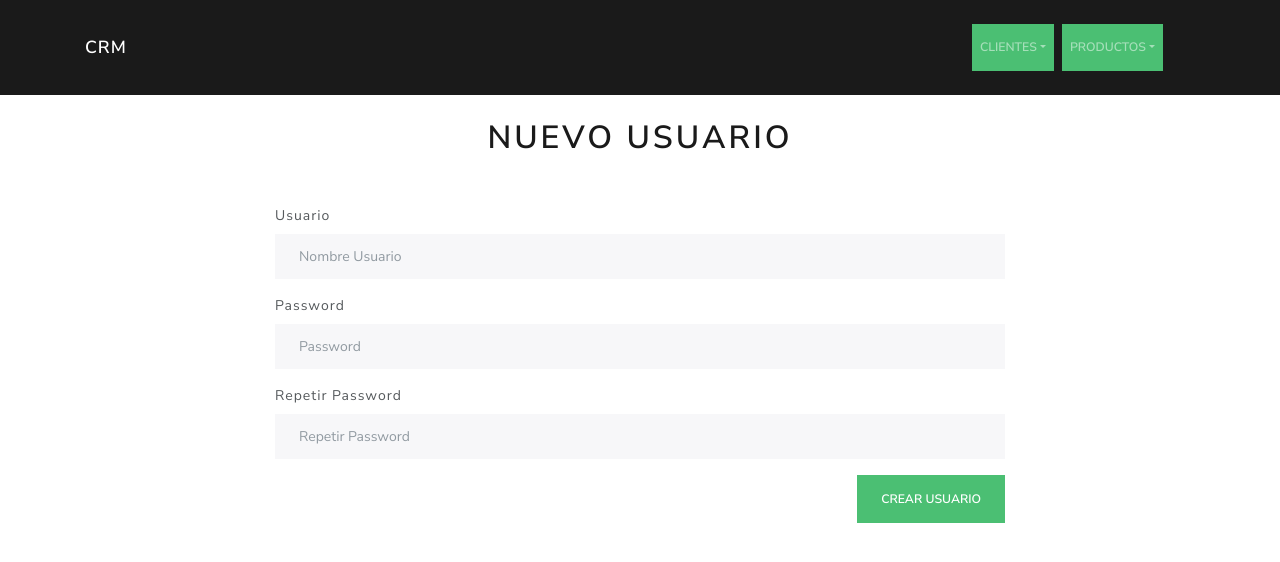
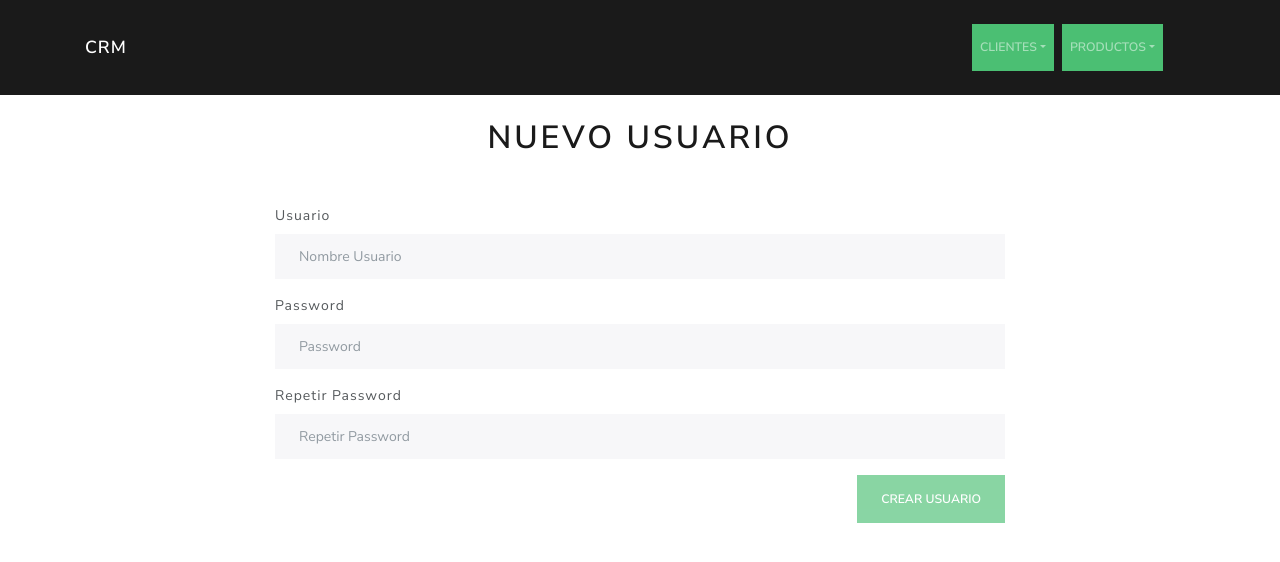
Before and after one commit to CHINOBv/app-fulstack, a React (Create React App) app in the folder client/: page /registro in a window 1280 px wide. Shown: the top 562 px of the page. Built offline with nearby package versions, Linux system fonts and the light colour scheme.

Commit message:
Agregue el Mutation para Crear un Usuario, tengo que solucionar el error al mostrar el alert

```diff
--- a/client/src/components/alertas/Error.jsx
+++ b/client/src/components/alertas/Error.jsx
@@ -1,6 +1,7 @@
 import React from 'react'
 
 const Error = ( { error } ) => {
+
 	return (
 		<p className="alert alert-danger py-3 text-center mb-4">{ error }</p>
 	)
--- a/client/src/components/auth/Registro.jsx
+++ b/client/src/components/auth/Registro.jsx
@@ -1,4 +1,9 @@
 import React, { Fragment } from 'react';
+import { Mutation } from 'react-apollo';
+import { CREAR_USUARIO } from '../../mutations/index.js';
+
+import Error from '../alertas/Error.jsx';
+
 const initState ={
 	usuario: '',
 	password: '',
@@ -19,19 +24,46 @@
 			[name]: value
 		});
 	}
+	cleanState = () => {
+		this.setState({
+			...initState
+		});
+	}
 
 	validForm = () =>{
+		const { usuario, password, repetirPassword } = this.state;
 
+		const noValid = !usuario || !password ||password !== repetirPassword;
+		return noValid;
+	}
+	crearRegistro = (e, crearUsuario) => {
+		e.preventDefault();
+		console.log("Creando Registro")
+
+		crearUsuario().then( data => {
+			//console.log(data)
+			this.cleanState();
+		})
 	}
 
 	render() {
+		const { usuario, password, repetirPassword } = this.state;
 		return (
 			<Fragment>
 				<h1 className="text-center mb-5">Nuevo Usuario</h1>
 				<div className="row  justify-content-center">
+					<Mutation
+						mutation={CREAR_USUARIO}
+						variables={{usuario, password}}
+						>
+						{(crearUsuario, { loading, error, data, refetch}) => {
+					 		return (
+
 						    <form
 						        className="col-md-8"
+						        onSubmit= {e => this.crearRegistro(e, crearUsuario)}
 						    >
+
 					            <div className="form-group">
 					                <label>Usuario</label>
 					                <input
@@ -40,6 +72,7 @@
 					                    className="form-control"
 					                    placeholder="Nombre Usuario"
 					                    onChange= {this.actualizarState}
+					                    value={usuario}
 					                />
 					            </div>
 					            <div className="form-group">
@@ -50,6 +83,7 @@
 					                    className="form-control"
 					                    placeholder="Password"
 					                    onChange= {this.actualizarState}
+					                    value={password}
 					                />
 					            </div>
 					            <div className="form-group">
@@ -60,6 +94,7 @@
 					                    className="form-control"
 					                    placeholder="Repetir Password"
 					                    onChange= {this.actualizarState}
+					                    value={repetirPassword}
 					                />
 					            </div>
 
@@ -70,6 +105,9 @@
 					                    Crear Usuario
 					            </button>
 							</form>
+							)
+						}}
+					</Mutation>
 				</div>
 			</Fragment>
 		)
--- a/client/src/mutations/index.js
+++ b/client/src/mutations/index.js
@@ -81,3 +81,11 @@
     actualizarEstado(input: $input)
   }
 `;
+
+export const CREAR_USUARIO = gql`
+
+  mutation crearUsuario($usuario:String!, $password:String!){
+    crearUsuario(usuario: $usuario, password:$password)
+  }
+
+`;
```
Also changed, not shown: 1 other file (tests, documents, lock files or other folders). Lines whose indentation alone changed are shown as unchanged.
